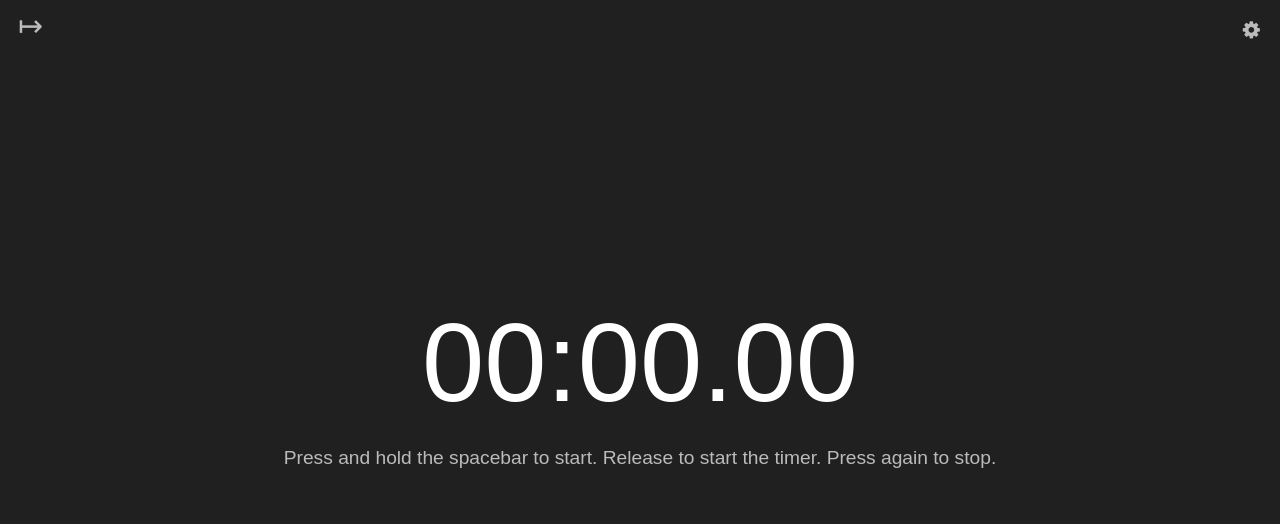
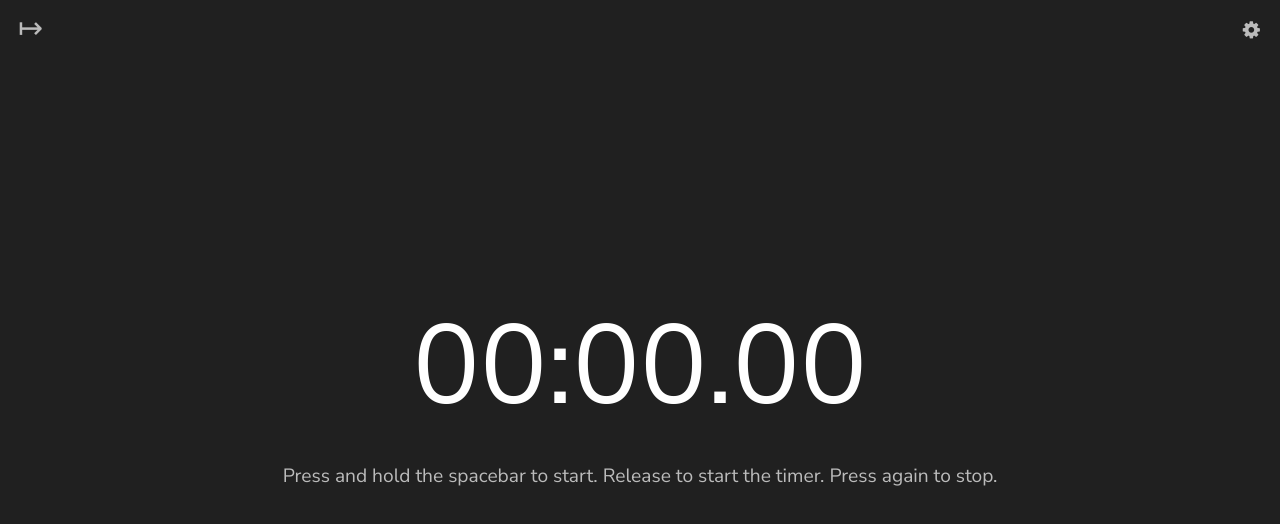
Before and after one commit to Hadevsh/Cuben, a plain HTML site: page index.html in a window 1280 px wide. Drawn offline with Linux system fonts and the light colour scheme.

Commit message:
Add font from google

```diff
--- a/css/style.css
+++ b/css/style.css
@@ -1,3 +1,5 @@
+@import url('https://fonts.googleapis.com/css2?family=Lato:ital,wght@0,100;0,300;0,400;0,700;0,900;1,100;1,300;1,400;1,700;1,900&family=Nunito+Sans:ital,opsz,wght@0,6..12,200..1000;1,6..12,200..1000&family=Roboto:ital,wght@0,100;0,300;0,400;0,500;0,700;0,900;1,100;1,300;1,400;1,500;1,700;1,900&family=Ubuntu:ital,wght@0,300;0,400;0,500;0,700;1,300;1,400;1,500;1,700&display=swap');
+
 :root {
     --background: #202020;
     --nav-background: #1b1b1b;
@@ -6,7 +8,7 @@
 }
 
 * {
-    font-family: Arial, sans-serif;
+    font-family: "Nunito Sans", serif;
     background: var(--background);
     color: var(--foreground);
 }
```
